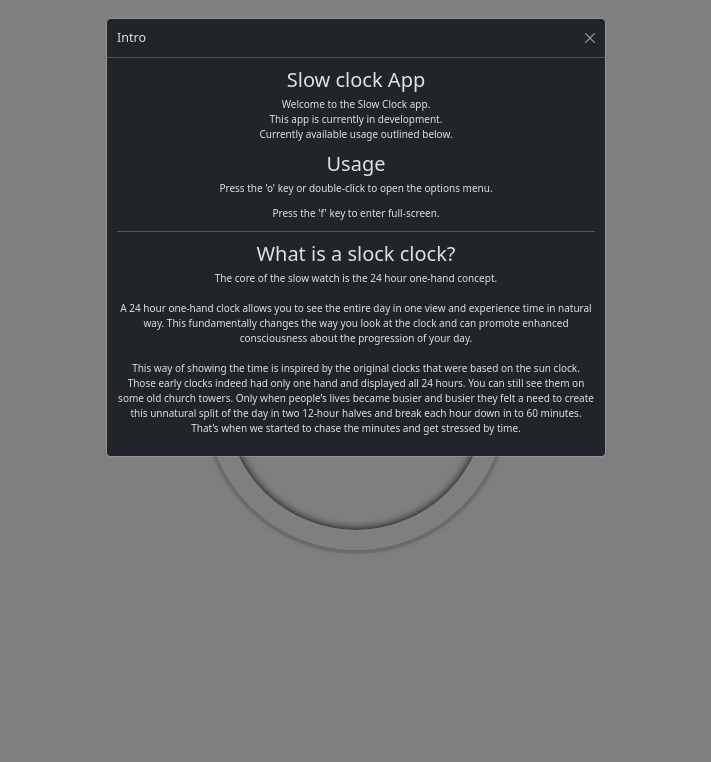
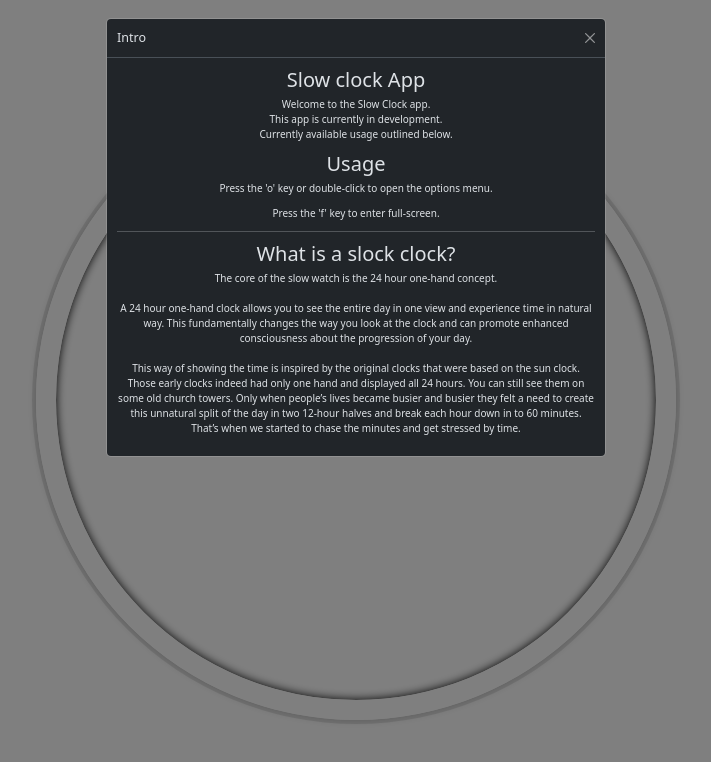
Before and after one commit to mammolastan/Slow-Clock, a plain HTML site: page index.html in a window 1280 px wide. Shown: the whole page, without its empty margins (284-995 px from the left). Drawn offline with nearby package versions, Linux system fonts and the light colour scheme.

Commit message:
clock full-width fluid

```diff
--- a/style.css
+++ b/style.css
@@ -7,7 +7,7 @@ html {
   background: black;
 }
 
-body {
+body {git
   margin: 0;
   display: flex;
   flex: 1;
@@ -16,8 +16,7 @@ body {
 }
 
 .clock {
-  width: 30rem;
-  height: 30rem;
+  height: 80%;
   border: 20px solid white;
   border-radius: 50%;
   margin: auto;
@@ -25,6 +24,8 @@ body {
   padding: 2rem;
   box-shadow: 0 0 0 4px rgba(0, 0, 0, 0.1), inset 0 0 10px black,
     0 0 10px rgba(0, 0, 0, 0.2);
+  aspect-ratio: 1/1;
+  max-width: 90%;
 }
 
 .clock-face {
```
